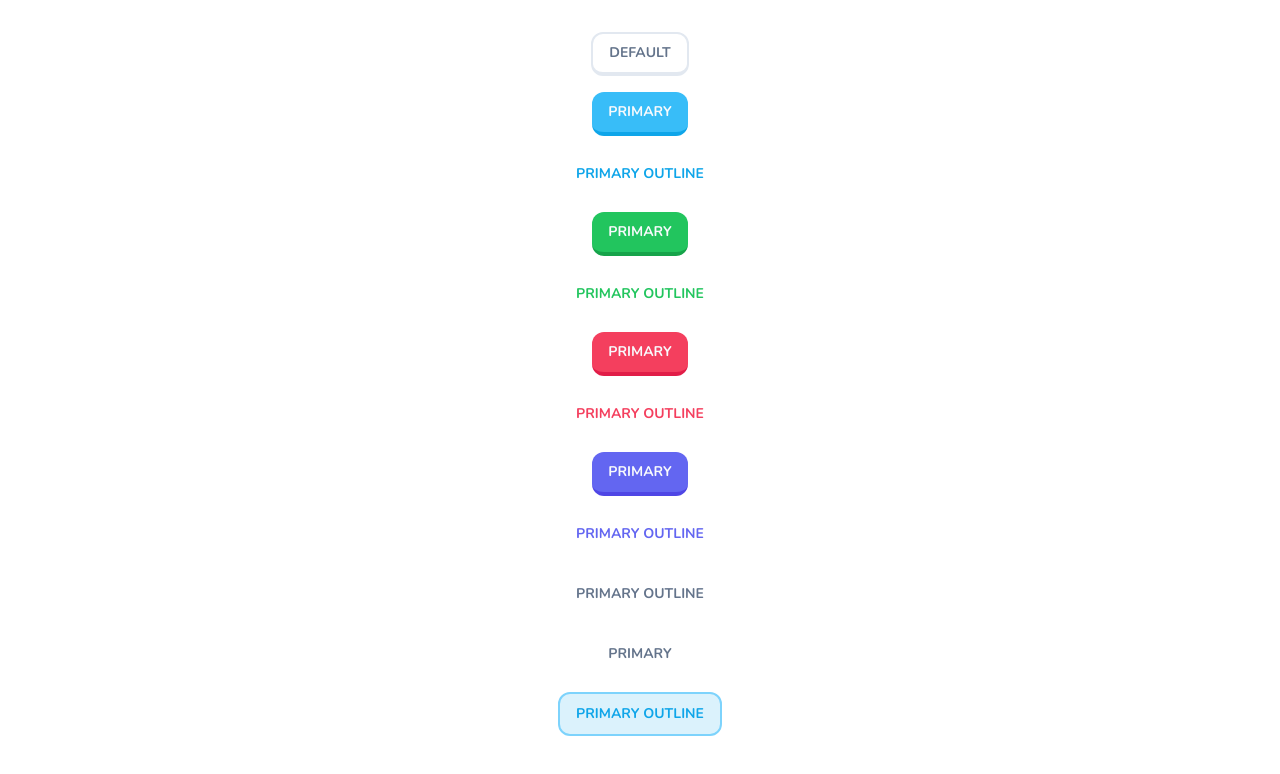
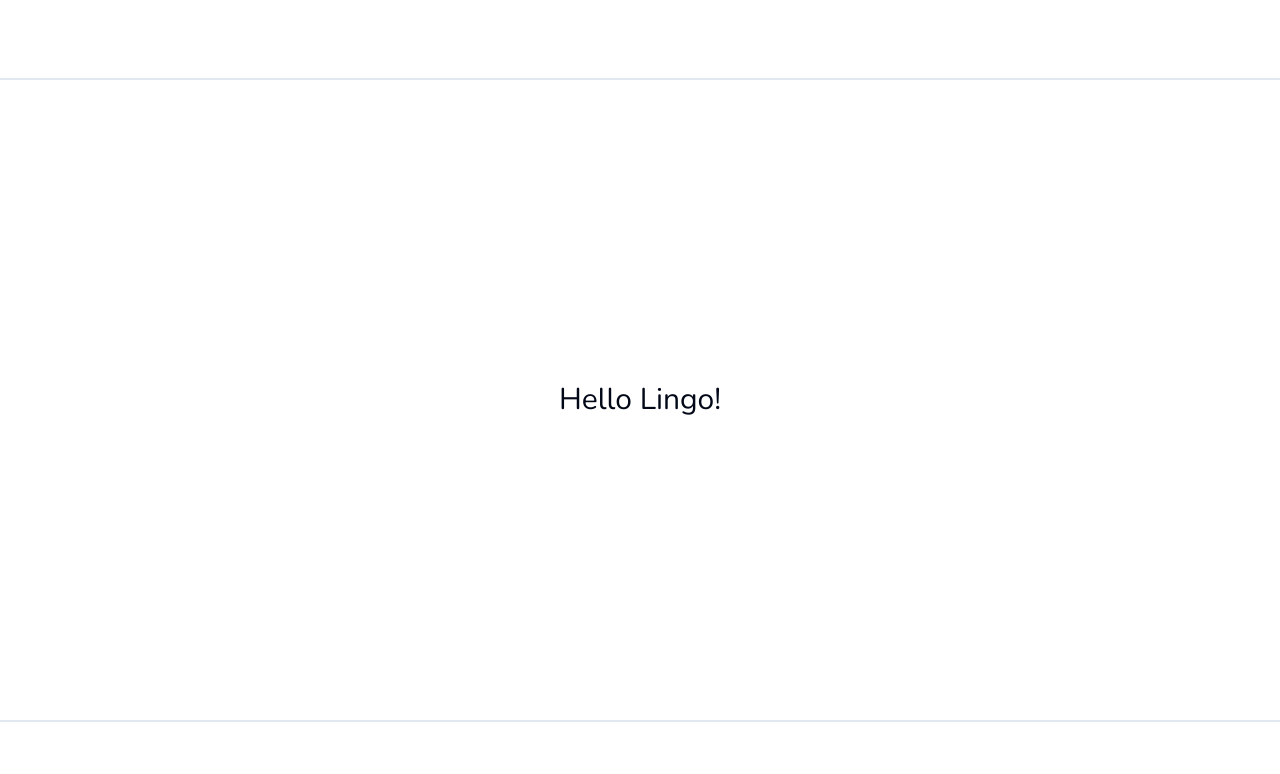
Before and after one commit to kabhinav577/lingo, a Next.js app: page / in a window 1280 px wide. Shown: the top 774 px of the page. Built offline with nearby package versions, Linux system fonts and the light colour scheme.

Commit message:
feat: setting layout of our app

```diff
--- /dev/null
+++ b/app/(marketing)/Footer.tsx
@@ -0,0 +1,5 @@
+export const Footer = () => {
+  return (
+    <footer className="hidden w-full h-20 lg:block border-t-2 border-slate-200 px-4"></footer>
+  );
+};
--- /dev/null
+++ b/app/(marketing)/Header.tsx
@@ -0,0 +1,5 @@
+export const Header = () => {
+  return (
+    <header className="w-full h-20 border-b-2 border-slate-200 px-4"></header>
+  );
+};
--- /dev/null
+++ b/app/(marketing)/layout.tsx
@@ -0,0 +1,21 @@
+import React from 'react';
+import { Header } from './Header';
+import { Footer } from './Footer';
+
+type MarketingLayoutProps = {
+  children: React.ReactNode;
+};
+
+const MarketingLayout = ({ children }: MarketingLayoutProps) => {
+  return (
+    <div className="min-h-screen flex flex-col">
+      <Header />
+      <main className="flex-1 flex flex-col items-center justify-center">
+        {children}
+      </main>
+      <Footer />
+    </div>
+  );
+};
+
+export default MarketingLayout;
--- /dev/null
+++ b/app/(marketing)/page.tsx
@@ -0,0 +1,9 @@
+import { Button } from '@/components/ui/button';
+
+export default function Home() {
+  return (
+    <div className="text-3xl">
+      <p>Hello Lingo!</p>
+    </div>
+  );
+}
--- a/app/page.tsx
+++ /dev/null
@@ -1,20 +0,0 @@
-import { Button } from '@/components/ui/button';
-
-export default function Home() {
-  return (
-    <div className="text-3xl flex flex-col space-y-4 my-8 justify-center items-center">
-      <Button>Default</Button>
-      <Button variant="primary">Primary</Button>
-      <Button variant="primaryOutline">Primary Outline</Button>
-      <Button variant="secondary">Primary</Button>
-      <Button variant="secondaryOutline">Primary Outline</Button>
-      <Button variant="danger">Primary</Button>
-      <Button variant="dangerOutline">Primary Outline</Button>
-      <Button variant="super">Primary</Button>
-      <Button variant="superOutline">Primary Outline</Button>
-      <Button variant="ghost">Primary Outline</Button>
-      <Button variant="sidebar">Primary</Button>
-      <Button variant="sidebarOutline">Primary Outline</Button>
-    </div>
-  );
-}
```
